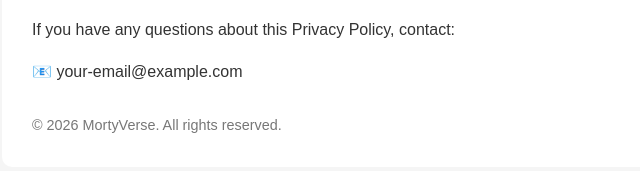
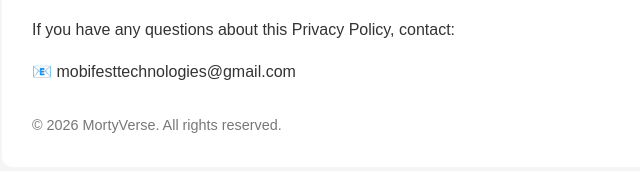
Before and after one commit to moseskamira/morty-policy, a plain HTML site: page index.html in a window 1280 px wide. Shown: the part 1219-1390 px from the top of the page, 208-848 px from the left. Drawn offline with Linux system fonts and the light colour scheme.

Commit message:
Update index.html

```diff
--- a/index.html
+++ b/index.html
@@ -102,7 +102,7 @@
         </p>
 
         <p>
-            📧 your-email@example.com
+            📧 mobifesttechnologies@gmail.com
         </p>
 
         <div class="footer">
```
